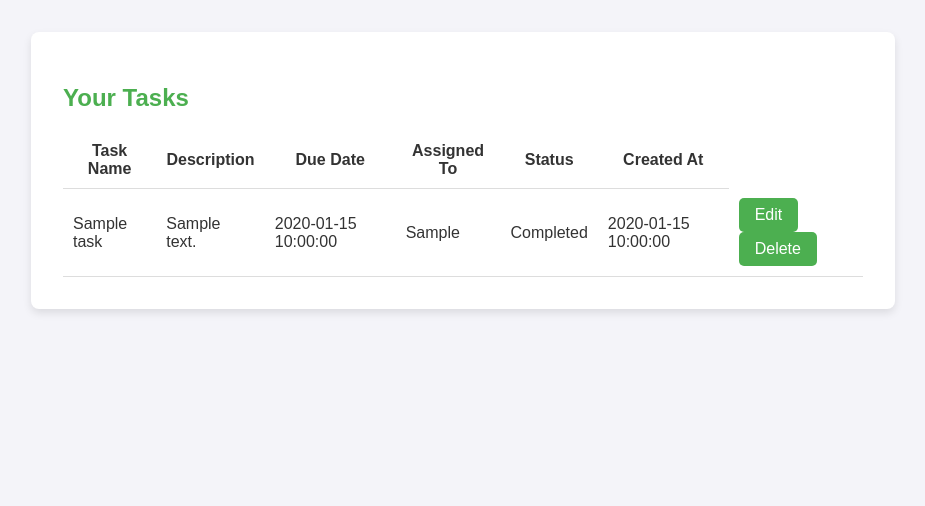
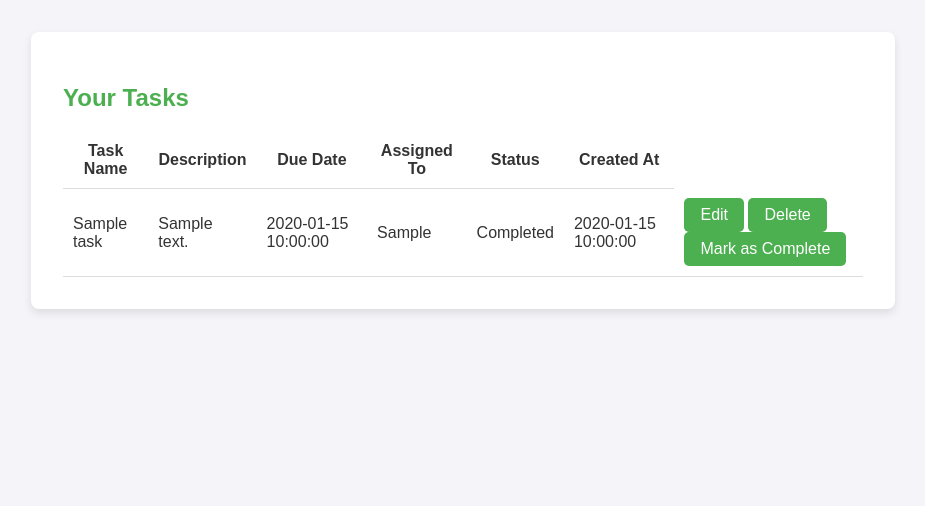
Before and after one commit to paulusdavid/task-management-app, a Flask app: template templates/view_tasks.html in a window 1280 px wide. Shown: the part 150-656 px from the top of the page, without its empty margins (177-1102 px from the left). Run offline with Flask 2, Linux system fonts and the light colour scheme; the template is opened without the code that fills it: most values are stand-ins (such as "Sample title", 1, 10 or a date in 2020).

Commit message:
**Added toggle to mark tasks as either complete and incomplete

```diff
--- a/app.py
+++ b/app.py
@@ -96,7 +96,7 @@ def create_task():
         task_description = request.form['task_description']
         task_due_date = request.form['task_due_date']
         assigned_to = request.form['assigned_to']
-        task_status = "Pending"
+        task_status = "Incomplete"
         created_at = datetime.now().isoformat()
 
         task_id = str(uuid.uuid4())
@@ -178,6 +178,30 @@ def edit_task(task_id):
         return redirect(url_for('view_tasks'))
 
     return render_template('edit_task.html', task=task)
+
+@app.route('/toggle_task_status/<task_id>', methods=['POST'])
+def toggle_task_status(task_id):
+    email = session.get('email')  # Retrieve email from session
+    if not email:
+        flash('You need to be logged in to update task status.', 'error')
+        return redirect(url_for('login'))
+
+    # Get the new status from the form
+    new_status = request.form.get('new_status')
+
+    try:
+        # Update the task status in DynamoDB
+        tasks_table.update_item(
+            Key={'email': email, 'task_id': task_id},
+            UpdateExpression="SET task_status = :status",
+            ExpressionAttributeValues={':status': new_status}
+        )
+        flash('Task status updated successfully!', 'success')
+    except Exception as e:
+        print(e)
+        flash('Error updating task status. Please try again.', 'error')
+
+    return redirect(url_for('view_tasks'))
 
 @app.route('/view_tasks')
 def view_tasks():
--- a/templates/view_tasks.html
+++ b/templates/view_tasks.html
@@ -31,6 +31,17 @@
                 <form action="{{ url_for('delete_task', task_id=task.task_id) }}" method="post" style="display:inline;">
                     <button type="submit" class="btn btn-danger btn-sm">Delete</button>
                 </form>
+                {% if task.task_status == 'Complete' %}
+                <form action="{{ url_for('toggle_task_status', task_id=task.task_id) }}" method="post" style="display:inline;">
+                    <input type="hidden" name="new_status" value="Incomplete">
+                    <button type="submit" class="btn btn-warning btn-sm">Mark as Incomplete</button>
+                </form>
+                {% else %}
+                <form action="{{ url_for('toggle_task_status', task_id=task.task_id) }}" method="post" style="display:inline;">
+                    <input type="hidden" name="new_status" value="Complete">
+                    <button type="submit" class="btn btn-success btn-sm">Mark as Complete</button>
+                </form>
+                {% endif %}
             </td>
         </tr>
         {% endfor %}
```
